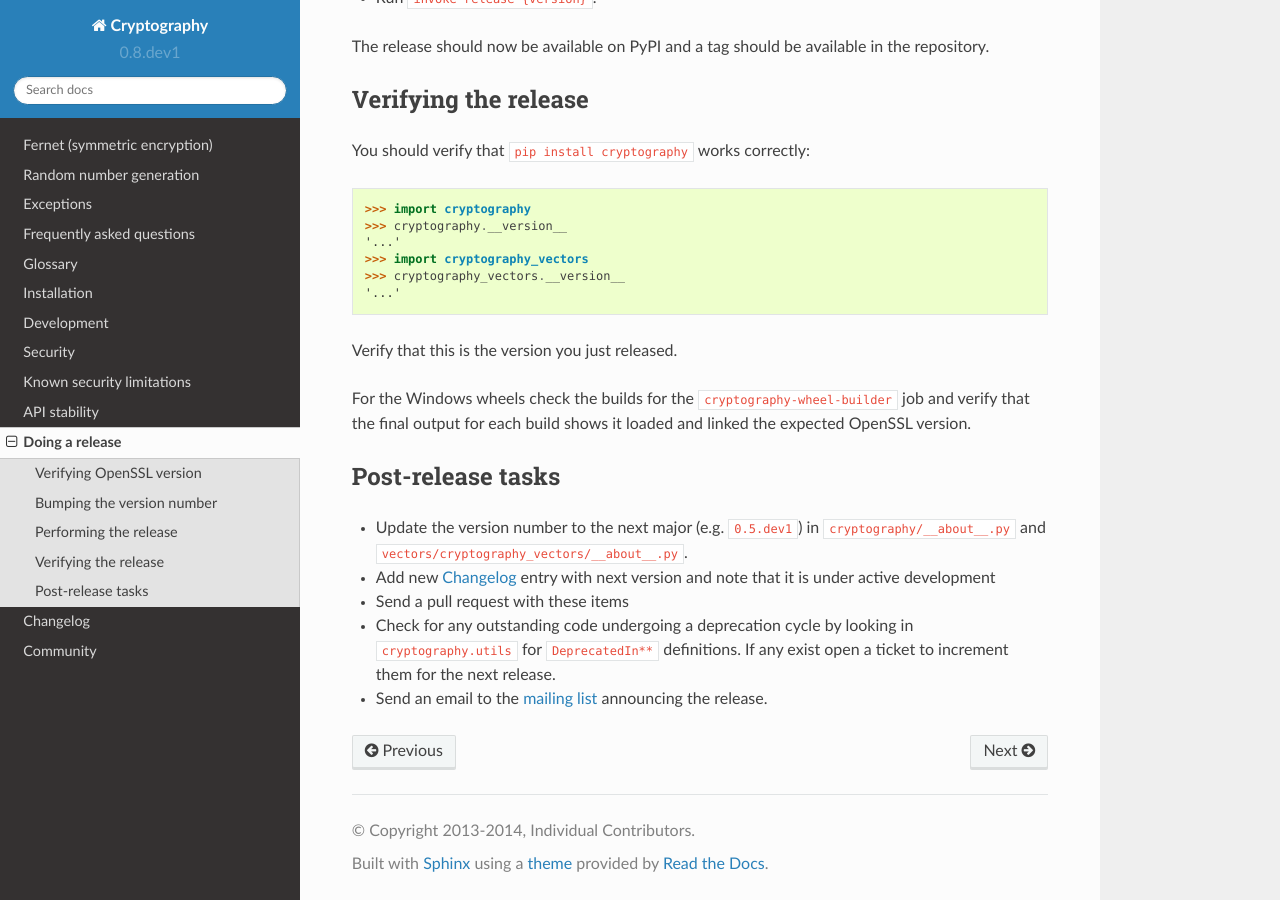
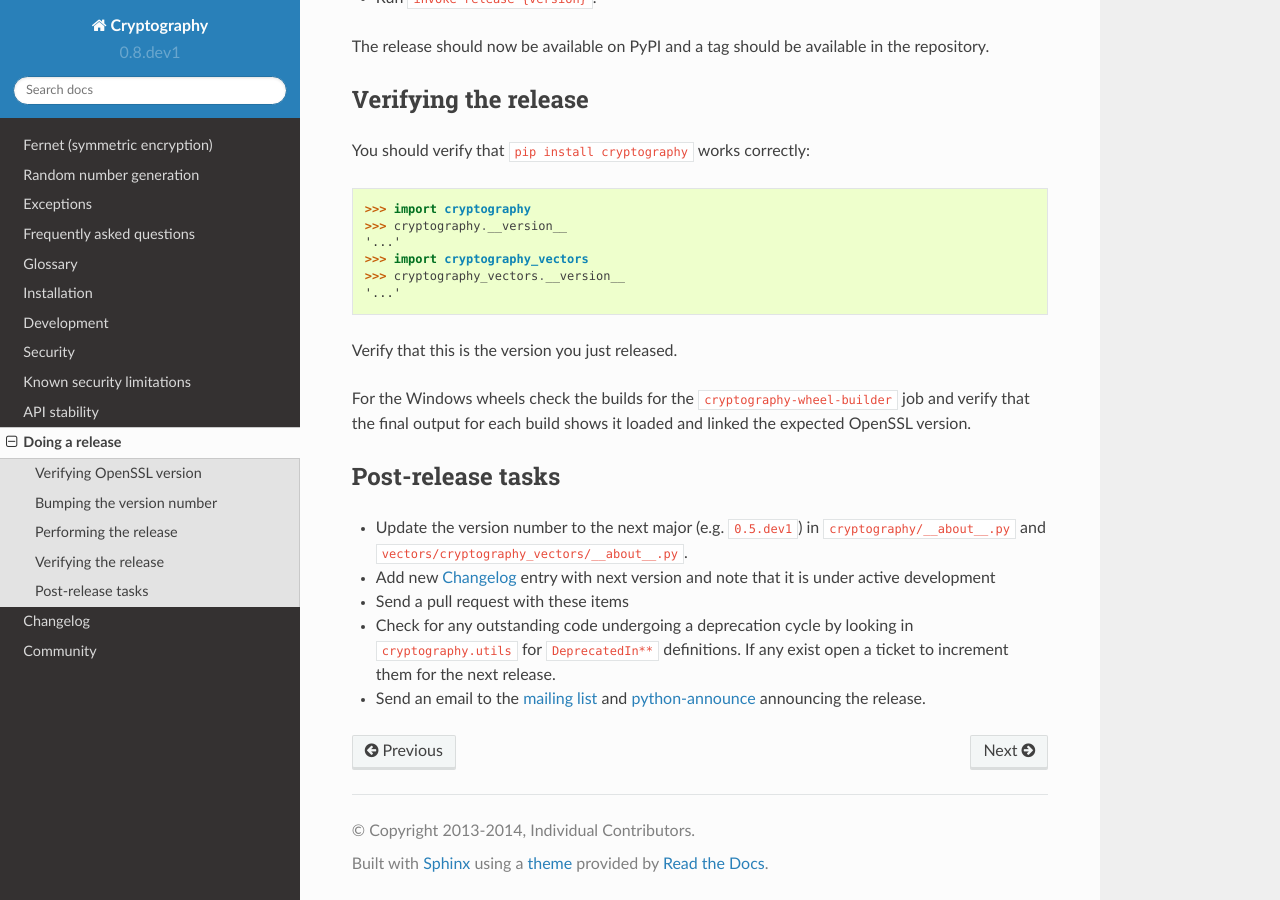
Before and after one commit to WebKing0121/cryptography, a Sphinx documentation site: the page built from docs/doing-a-release.rst, in a window 1280 px wide and 900 px high, scrolled down 778 px. Built offline with Sphinx 7.4.7 and the Read the Docs theme 2.0.0, drawn with Linux system fonts in a browser that asks for light colours; pages that are not in the unit, such as notebooks, are missing from menus.

Commit message:
Announce new releases on python-announce as well

```diff
--- a/docs/doing-a-release.rst
+++ b/docs/doing-a-release.rst
@@ -67,6 +67,8 @@ Post-release tasks
 * Check for any outstanding code undergoing a deprecation cycle by looking in
   ``cryptography.utils`` for ``DeprecatedIn**`` definitions. If any exist open
   a ticket to increment them for the next release.
-* Send an email to the `mailing list`_ announcing the release.
+* Send an email to the `mailing list`_ and `python-announce`_ announcing the
+  release.
 
 .. _`mailing list`: https://mail.python.org/mailman/listinfo/cryptography-dev
+.. _`python-announce`: https://mail.python.org/mailman/listinfo/python-announce-list
```
